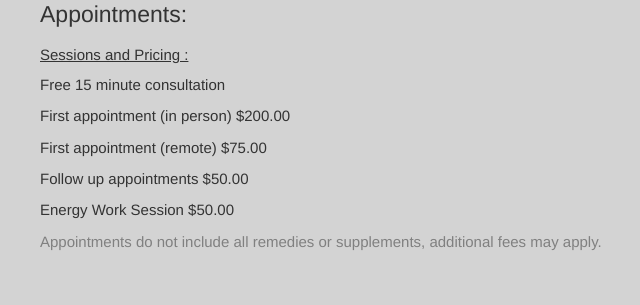
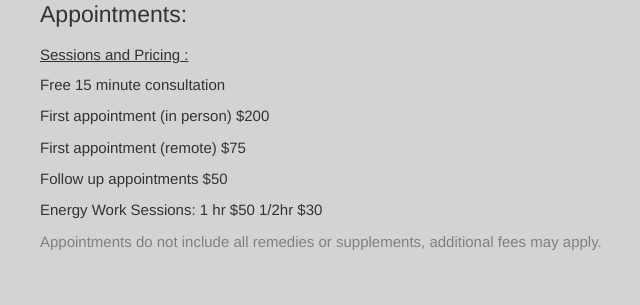
Before and after one commit to JacobBoone/onyx, a Node server app: page / in a window 1280 px wide. Shown: the part 614-919 px from the top of the page, without its empty margins (75-715 px from the left). Run offline with Node 20, Linux system fonts and the light colour scheme; some libraries are stand-ins or nearby versions.

Commit message:
price change

```diff
--- a/views/index.jade
+++ b/views/index.jade
@@ -59,10 +59,11 @@
 						h2.content
 							u Sessions and Pricing :
 						p.content Free 15 minute consultation
-						p.content First appointment (in person) $200.00
-						p.content First appointment (remote) $75.00
-						p.content Follow up appointments $50.00
-						p.content Energy Work Session $50.00
+						p.content First appointment (in person) $200
+						p.content First appointment (remote) $75
+						p.content Follow up appointments $50
+						p.content Energy Work Sessions: 1 hr $50 1/2hr $30
+
 						p.content.subtext Appointments do not include all remedies or supplements, additional fees may apply.
 						//- p.content Holistic Wellbeing (Essential Oils, Flower Essences) - $50
 							span.text-muted (includes bio-impedenccc# scan for in person session)
```
